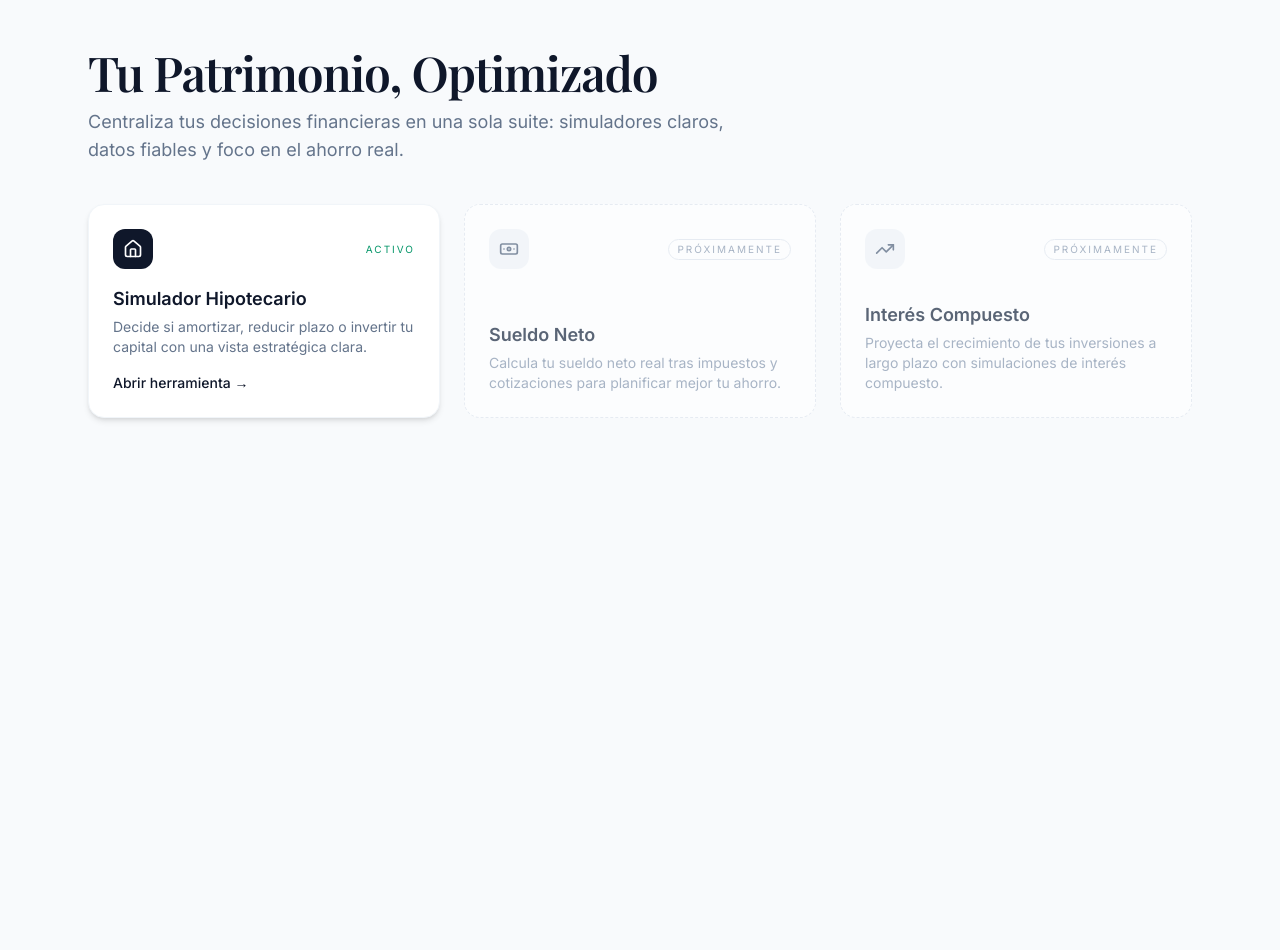
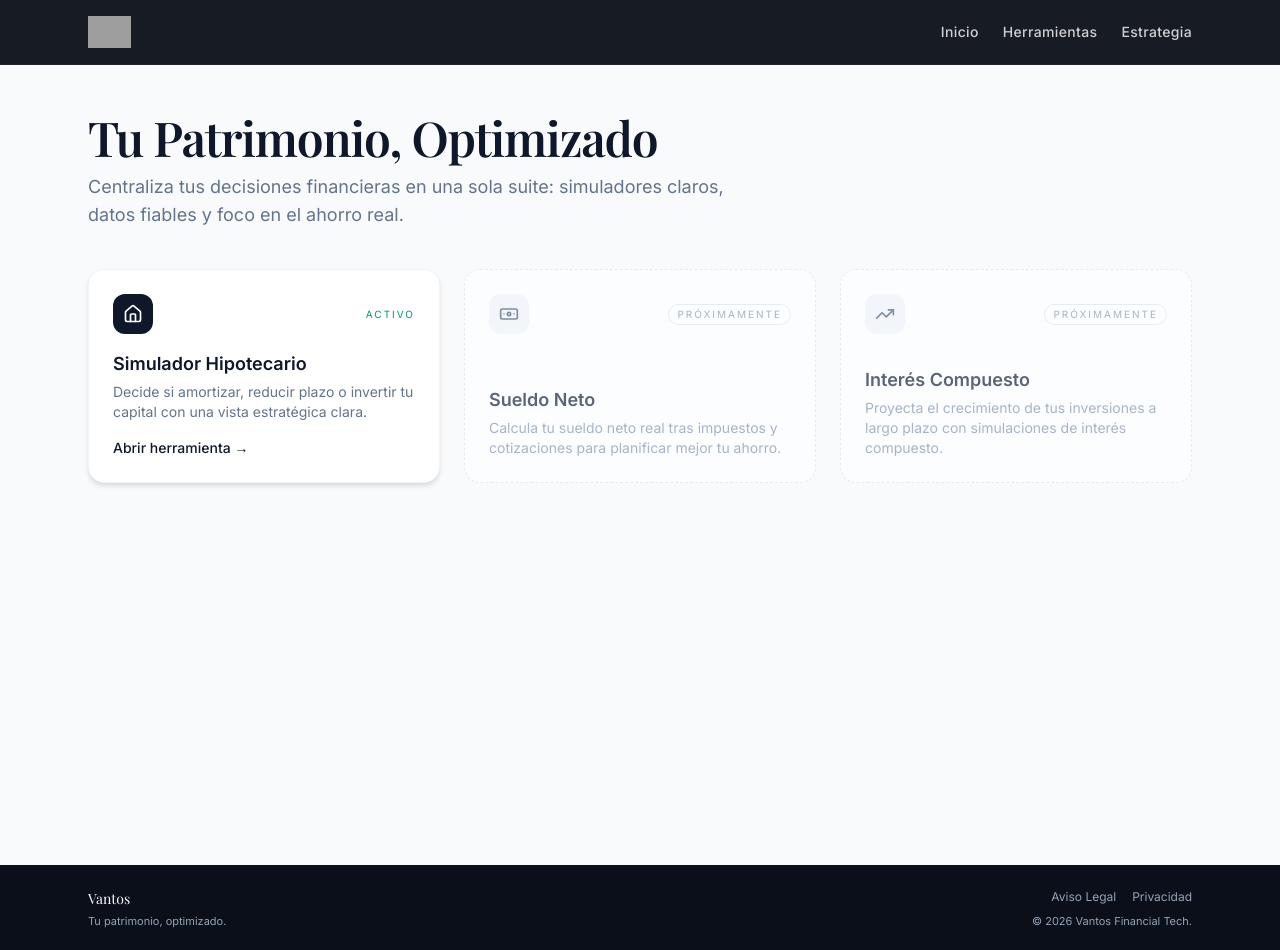
Before and after one commit to bombardeenLaUA/Vantos, a Next.js app: page / in a window 1280 px wide. Shown: the top 950 px of the page. Before the commit the page ends 800 px from the top, so only its background shows below. Built offline with nearby package versions, Linux system fonts and the light colour scheme; grey boxes are pictures that could not be loaded; a web font is replaced by a local one.

Commit message:
mejora en la UI

```diff
--- a/app/herramientas/hipoteca/page.tsx
+++ b/app/herramientas/hipoteca/page.tsx
@@ -1,6 +1,5 @@
 import type { Metadata } from "next";
 import { Suspense } from "react";
-import Image from "next/image";
 import MortgageCalculator from "@/components/MortgageCalculator";
 
 export const metadata: Metadata = {
@@ -11,21 +10,6 @@ export const metadata: Metadata = {
 
 export default function HipotecaToolPage() {
   return (
-    <>
-      {/* Header institucional */}
-      <header className="w-full h-20 bg-[#0f172a] flex items-center">
-        <div className="max-w-7xl mx-auto w-full px-4 sm:px-6 flex items-center justify-center">
-          <Image
-            src="/images/vantos.png"
-            alt="Vantos"
-            width={140}
-            height={36}
-            className="h-9 w-auto object-contain brightness-0 invert"
-          />
-        </div>
-      </header>
-
-      <main className="min-h-[calc(100vh-5rem)] bg-slate-50">
     <div className="max-w-[1600px] mx-auto my-12 px-4 sm:px-6">
       <div className="bg-white rounded-[2rem] shadow-2xl p-8 md:p-12">
         <h1 className="font-serif text-slate-900 text-4xl md:text-5xl font-semibold tracking-tight mb-2">
@@ -50,7 +34,5 @@ export default function HipotecaToolPage() {
         </section>
       </div>
     </div>
-      </main>
-    </>
   );
 }
--- a/app/layout.tsx
+++ b/app/layout.tsx
@@ -2,6 +2,8 @@ import type { Metadata } from "next";
 import { Playfair_Display, Inter } from "next/font/google";
 import { GoogleAnalytics } from "@next/third-parties/google";
 import JsonLd from "../components/JsonLd";
+import Header from "../components/layout/Header";
+import Footer from "../components/layout/Footer";
 import "./globals.css";
 
 const playfair = Playfair_Display({
@@ -58,8 +60,12 @@ export default function RootLayout({
 }>) {
   return (
     <html lang="es" className={`${playfair.variable} ${inter.variable}`}>
-      <body className="font-sans bg-slate-50 text-slate-900 antialiased">
-        {children}
+      <body className="font-sans text-slate-900 antialiased">
+        <Header />
+        <main className="min-h-screen bg-vantos-gray">
+          {children}
+        </main>
+        <Footer />
         <JsonLd />
         <GoogleAnalytics gaId="G-NVGJLSV03C" />
       </body>
--- /dev/null
+++ b/components/layout/Footer.tsx
@@ -0,0 +1,29 @@
+export default function Footer() {
+  const year = new Date().getFullYear();
+
+  return (
+    <footer className="bg-vantos-dark text-slate-400 text-xs">
+      <div className="max-w-6xl mx-auto px-4 sm:px-6 py-6 flex flex-col gap-4 md:flex-row md:items-center md:justify-between">
+        <div className="space-y-1">
+          <p className="font-serif text-sm text-white">Vantos</p>
+          <p className="text-[11px]">
+            Tu patrimonio, optimizado.
+          </p>
+        </div>
+        <div className="flex flex-col items-start md:items-end gap-1">
+          <div className="flex gap-4">
+            <a href="#" className="hover:text-vantos-gold transition-colors">
+              Aviso Legal
+            </a>
+            <a href="#" className="hover:text-vantos-gold transition-colors">
+              Privacidad
+            </a>
+          </div>
+          <p className="text-[11px] mt-1">
+            © {year} Vantos Financial Tech.
+          </p>
+        </div>
+      </div>
+    </footer>
+  );
+}
--- /dev/null
+++ b/components/layout/Header.tsx
@@ -0,0 +1,40 @@
+import Link from "next/link";
+import Image from "next/image";
+
+export default function Header() {
+  return (
+    <header className="sticky top-0 z-50 border-b border-white/5 bg-vantos-dark/95 backdrop-blur-md">
+      <div className="max-w-6xl mx-auto px-4 sm:px-6 h-16 flex items-center justify-between">
+        <div className="flex items-center gap-3">
+          <Image
+            src="/images/vantos-white.png"
+            alt="Vantos"
+            width={120}
+            height={32}
+            className="h-8 w-auto object-contain"
+          />
+        </div>
+        <nav className="flex items-center gap-6">
+          <Link
+            href="/"
+            className="text-sm font-medium tracking-wide text-white/80 hover:text-vantos-gold transition-colors"
+          >
+            Inicio
+          </Link>
+          <Link
+            href="/herramientas/hipoteca"
+            className="text-sm font-medium tracking-wide text-white/80 hover:text-vantos-gold transition-colors"
+          >
+            Herramientas
+          </Link>
+          <Link
+            href="#"
+            className="text-sm font-medium tracking-wide text-white/80 hover:text-vantos-gold transition-colors"
+          >
+            Estrategia
+          </Link>
+        </nav>
+      </div>
+    </header>
+  );
+}
--- a/tailwind.config.ts
+++ b/tailwind.config.ts
@@ -14,6 +14,10 @@ const config: Config = {
   			sans: ["var(--font-sans)", "system-ui", "sans-serif"],
   		},
   		colors: {
+        "vantos-dark": "#0B0F19",
+        "vantos-gold": "#C6A87C",
+        "vantos-gray": "#F3F4F6",
+        "vantos-card": "#FFFFFF",
   			background: 'hsl(var(--background))',
   			foreground: 'hsl(var(--foreground))',
   			card: {
```
Lines whose indentation alone changed are shown as unchanged.
